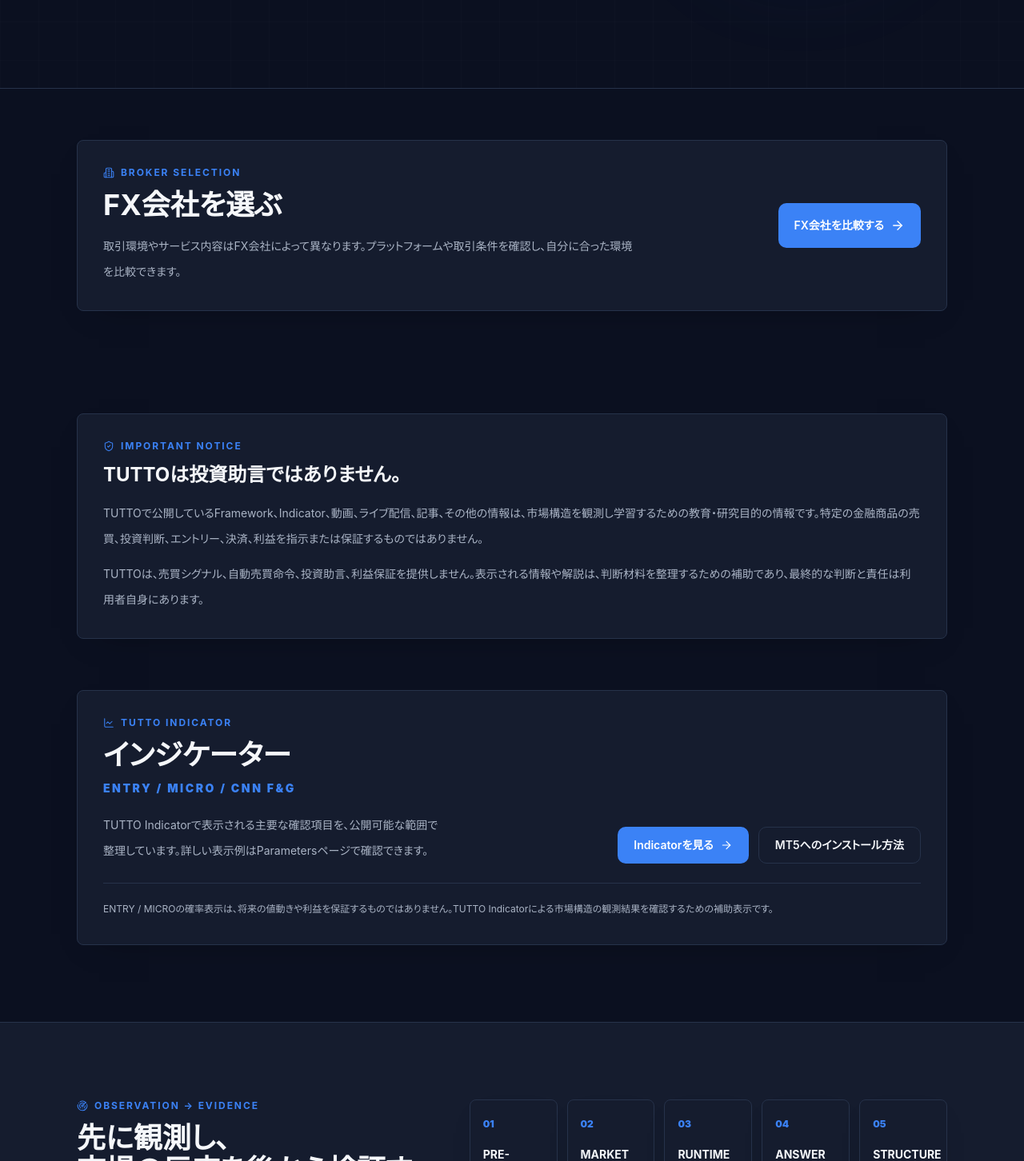
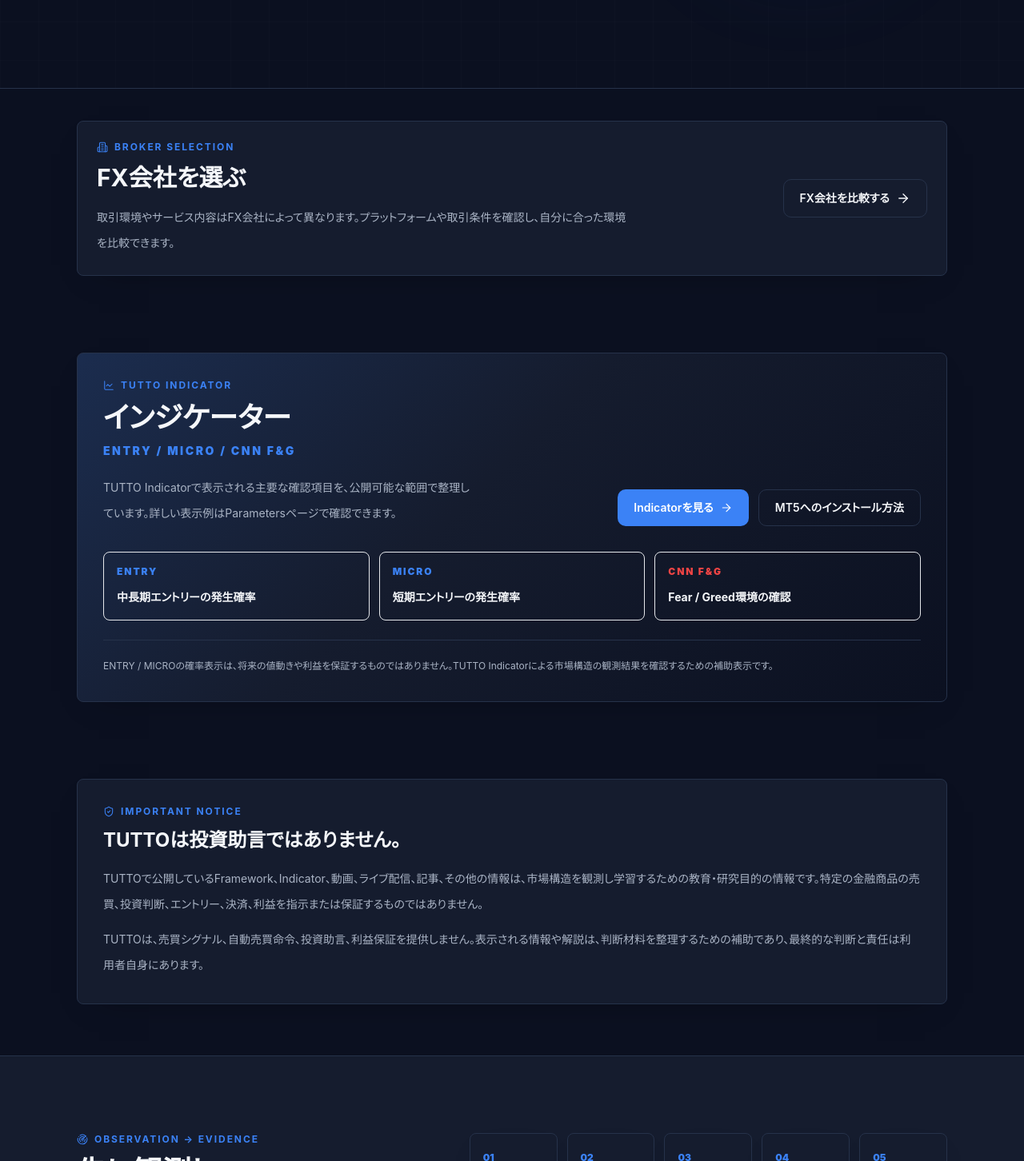
Before and after one commit to richfulllife923-ux/fx-education-site, a Next.js app: page / in a window 1280 px wide. Shown: the part 518-1970 px from the top of the page at 80% size. Built offline with nearby package versions, Linux system fonts and the light colour scheme.

Commit message:
feat: refine homepage hierarchy and indicator discovery

```diff
--- a/app/page.tsx
+++ b/app/page.tsx
@@ -111,41 +111,26 @@
         </div>
       </section>
 
-      <section className="container-page py-12 sm:py-16">
-        <div className="card border-primary p-6 sm:p-8">
+      <section className="container-page py-8 sm:py-10">
+        <div className="card bg-surface/70 p-5 sm:p-6">
           <div className="grid gap-6 lg:grid-cols-[1fr_auto] lg:items-center">
             <div>
               <p className="eyebrow"><Building2 size={14} strokeWidth={1.8} /> Broker Selection</p>
-              <h2 className="text-3xl font-bold leading-tight text-text-primary sm:text-4xl">FX会社を選ぶ</h2>
+              <h2 className="text-2xl font-bold leading-tight text-text-primary sm:text-3xl">FX会社を選ぶ</h2>
               <p className="mt-4 max-w-2xl text-sm leading-8 text-text-secondary">
                 取引環境やサービス内容はFX会社によって異なります。プラットフォームや取引条件を確認し、自分に合った環境を比較できます。
               </p>
             </div>
-            <Link href="/brokers" className="btn-primary min-h-14 px-6 text-base">
+            <Link href="/brokers" className="btn-secondary min-h-12 border-primary/70 px-5">
               FX会社を比較する <ArrowRight size={18} strokeWidth={1.8} />
             </Link>
           </div>
         </div>
       </section>
 
-      <section className="container-page py-12 sm:py-16">
-        <div className="card border-primary p-6 sm:p-8">
-          <p className="eyebrow"><ShieldCheck size={14} strokeWidth={1.8} /> Important Notice</p>
-          <h2 className="mt-3 text-2xl font-bold text-text-primary">TUTTOは投資助言ではありません。</h2>
-          <div className="mt-4 space-y-3 text-sm leading-8 text-text-secondary">
-            <p>
-              TUTTOで公開しているFramework、Indicator、動画、ライブ配信、記事、その他の情報は、市場構造を観測し学習するための教育・研究目的の情報です。特定の金融商品の売買、投資判断、エントリー、決済、利益を指示または保証するものではありません。
-            </p>
-            <p>
-              TUTTOは、売買シグナル、自動売買命令、投資助言、利益保証を提供しません。表示される情報や解説は、判断材料を整理するための補助であり、最終的な判断と責任は利用者自身にあります。
-            </p>
-          </div>
-        </div>
-      </section>
-
-      <section className="container-page pb-16 sm:pb-24">
-        <div className="card border-primary p-6 sm:p-8">
-          <div className="grid gap-8 lg:grid-cols-[0.85fr_1.15fr] lg:items-end">
+      <section className="container-page py-10 pb-16 sm:py-14 sm:pb-24">
+        <div className="card border-primary bg-[linear-gradient(135deg,rgba(59,130,246,0.16),rgba(21,28,46,0.88)_44%,rgba(11,16,32,0.96))] p-6 sm:p-8">
+          <div className="grid gap-8 lg:grid-cols-[0.95fr_1.05fr] lg:items-end">
             <div>
               <p className="eyebrow"><LineChart size={14} strokeWidth={1.8} /> TUTTO Indicator</p>
               <h2 className="mt-3 text-3xl font-bold leading-tight text-text-primary sm:text-4xl">インジケーター</h2>
@@ -163,9 +148,38 @@
               </Link>
             </div>
           </div>
+          <div className="mt-8 grid grid-cols-1 gap-3 md:grid-cols-3">
+            <div className="rounded-card border border-primary/40 bg-background/55 p-4">
+              <p className="font-display text-xs font-black uppercase tracking-[0.16em] text-primary">ENTRY</p>
+              <h3 className="mt-3 text-sm font-bold leading-6 text-text-primary">中長期エントリーの発生確率</h3>
+            </div>
+            <div className="rounded-card border border-primary/40 bg-background/55 p-4">
+              <p className="font-display text-xs font-black uppercase tracking-[0.16em] text-primary">MICRO</p>
+              <h3 className="mt-3 text-sm font-bold leading-6 text-text-primary">短期エントリーの発生確率</h3>
+            </div>
+            <div className="rounded-card border border-danger/50 bg-background/55 p-4">
+              <p className="font-display text-xs font-black uppercase tracking-[0.16em] text-danger">CNN F&G</p>
+              <h3 className="mt-3 text-sm font-bold leading-6 text-text-primary">Fear / Greed環境の確認</h3>
+            </div>
+          </div>
           <p className="mt-6 border-t border-border pt-5 text-xs leading-6 text-text-secondary">
             ENTRY / MICROの確率表示は、将来の値動きや利益を保証するものではありません。TUTTO Indicatorによる市場構造の観測結果を確認するための補助表示です。
           </p>
+        </div>
+      </section>
+
+      <section className="container-page pb-12 sm:pb-16">
+        <div className="card border-primary p-6 sm:p-8">
+          <p className="eyebrow"><ShieldCheck size={14} strokeWidth={1.8} /> Important Notice</p>
+          <h2 className="mt-3 text-2xl font-bold text-text-primary">TUTTOは投資助言ではありません。</h2>
+          <div className="mt-4 space-y-3 text-sm leading-8 text-text-secondary">
+            <p>
+              TUTTOで公開しているFramework、Indicator、動画、ライブ配信、記事、その他の情報は、市場構造を観測し学習するための教育・研究目的の情報です。特定の金融商品の売買、投資判断、エントリー、決済、利益を指示または保証するものではありません。
+            </p>
+            <p>
+              TUTTOは、売買シグナル、自動売買命令、投資助言、利益保証を提供しません。表示される情報や解説は、判断材料を整理するための補助であり、最終的な判断と責任は利用者自身にあります。
+            </p>
+          </div>
         </div>
       </section>
 
```
